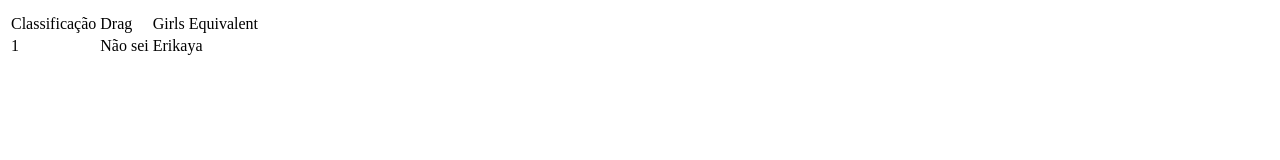
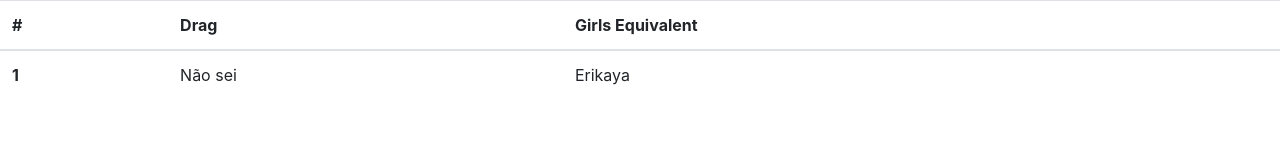
Before and after one commit to gabrielavmattos/rupaul-girls, a website: page index.html in a window 1280 px wide. Drawn offline with nearby package versions, Linux system fonts and the light colour scheme.

Commit message:
Aplicando bootstrap

```diff
--- a/index.html
+++ b/index.html
@@ -1,16 +1,23 @@
-<html>
+<!DOCTYPE html>
+<html lang="en">
+<head>
+  <meta charset="UTF-8">
+  <meta name="viewport" content="width=device-width, initial-scale=1.0">
+  <title>Document</title>
+  <link rel="stylesheet" href="https://stackpath.bootstrapcdn.com/bootstrap/4.5.0/css/bootstrap.min.css" integrity="sha384-9aIt2nRpC12Uk9gS9baDl411NQApFmC26EwAOH8WgZl5MYYxFfc+NcPb1dKGj7Sk" crossorigin="anonymous">
+</head>
 <body>
-     <table>
-       <th>
+  <table class="table">
+    <thead>
       <tr>
-	     <td>Classificação</td>
-	     <td>Drag</td>
-	     <td>Girls Equivalent</td>
+        <th scope="col">#</th>
+        <th scope="col">Drag</th>
+        <th scope="col">Girls Equivalent</th>
       </tr>
-       </th>
+    </thead>
     <tbody>
       <tr>
-	     <td>1</td>
+        <th scope="row">1</th>
         <td>Não sei</td>
         <td>Erikaya</td>
       </tr>
```
Also changed, not shown: package.json (added, +22 -0 lines), 1 other file. Lines whose indentation alone changed are shown as unchanged.
